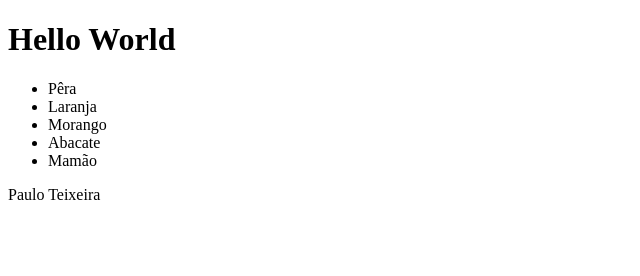
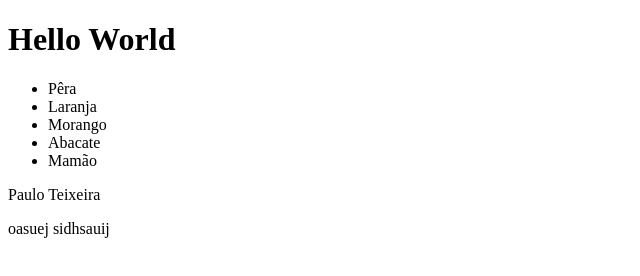
Before and after one commit to paulopt/teste, a plain HTML site: page index.html in a window 1280 px wide. Shown: the whole page, without its empty margins (0-640 px from the left). Drawn offline with Linux system fonts and the light colour scheme.

Commit message:
segundo paragrafo

```diff
--- a/index.html
+++ b/index.html
@@ -18,6 +18,6 @@
 
     </ul>
     <p>Paulo Teixeira</p>
-
+    <p>oasuej sidhsauij</p>
 </body>
 </html>
```
